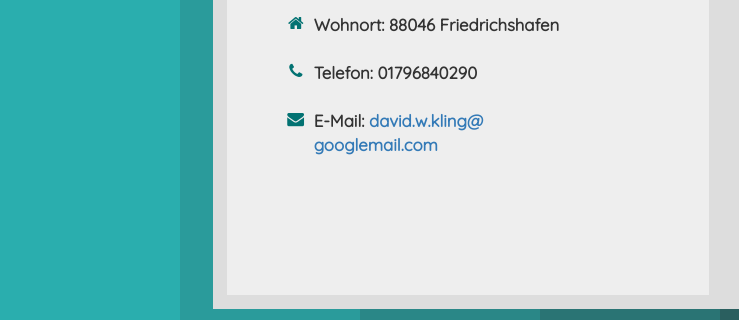
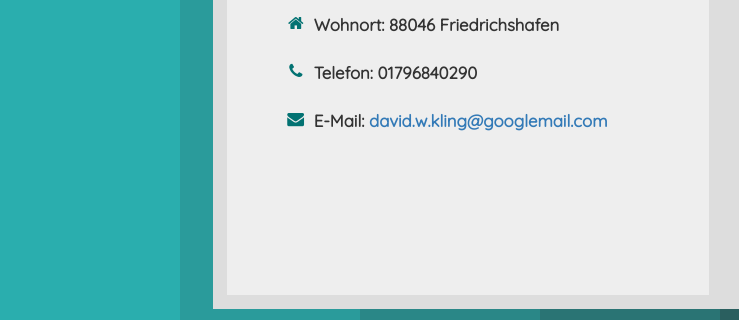
Before and after one commit to pascal-codecat/kling-rwd, a plain HTML site: page index.html in a window 1280 px wide. Shown: the part 4547-4867 px from the top of the page, 0-739 px from the left. Drawn offline with nearby package versions, Linux system fonts and the light colour scheme; some packages are replaced by stand-ins of ours; grey boxes are pictures that could not be loaded.

Commit message:
xs changes 2

```diff
--- a/css/main.css
+++ b/css/main.css
@@ -387,6 +387,10 @@
     }
   }
 
+  @media (min-width: 400px) {
+    .rwd-break-3 { display: none; }
+  }
+
   @media (max-width: 768px) {
     .head-image-text h1{
       font-size: 300%;
--- a/index.html
+++ b/index.html
@@ -317,7 +317,7 @@
                 haben darüber hinaus einen direkten Bezug zum Verhalten der
                 Organisationsmitglieder.
               </p>
-              <p>Eine zentrale Rolle spielt hierbei die Führung .Sie steuert
+              <p>Eine zentrale Rolle spielt hierbei die Führung. Sie steuert
                 nicht nur Umbrüche, sondern macht die Veränderung lebendig.
                 Diese Energie entsteht durch die konsequente Fokussierung von
                 Sinn, Zuversicht und Einfluss bei möglichst vielen Menschen
@@ -398,7 +398,7 @@
             <br>
             <li><i class="fa-li fa fa-envelope"></i>
               E-Mail:<a href="mailto:david.w.kling@googlemail.com">
-              david.w.kling@<br class="rwd-break">googlemail.com</a>
+              david.w.kling@<br class="rwd-break-3">googlemail.com</a>
             </li>
           </ul>
         </div>
```
